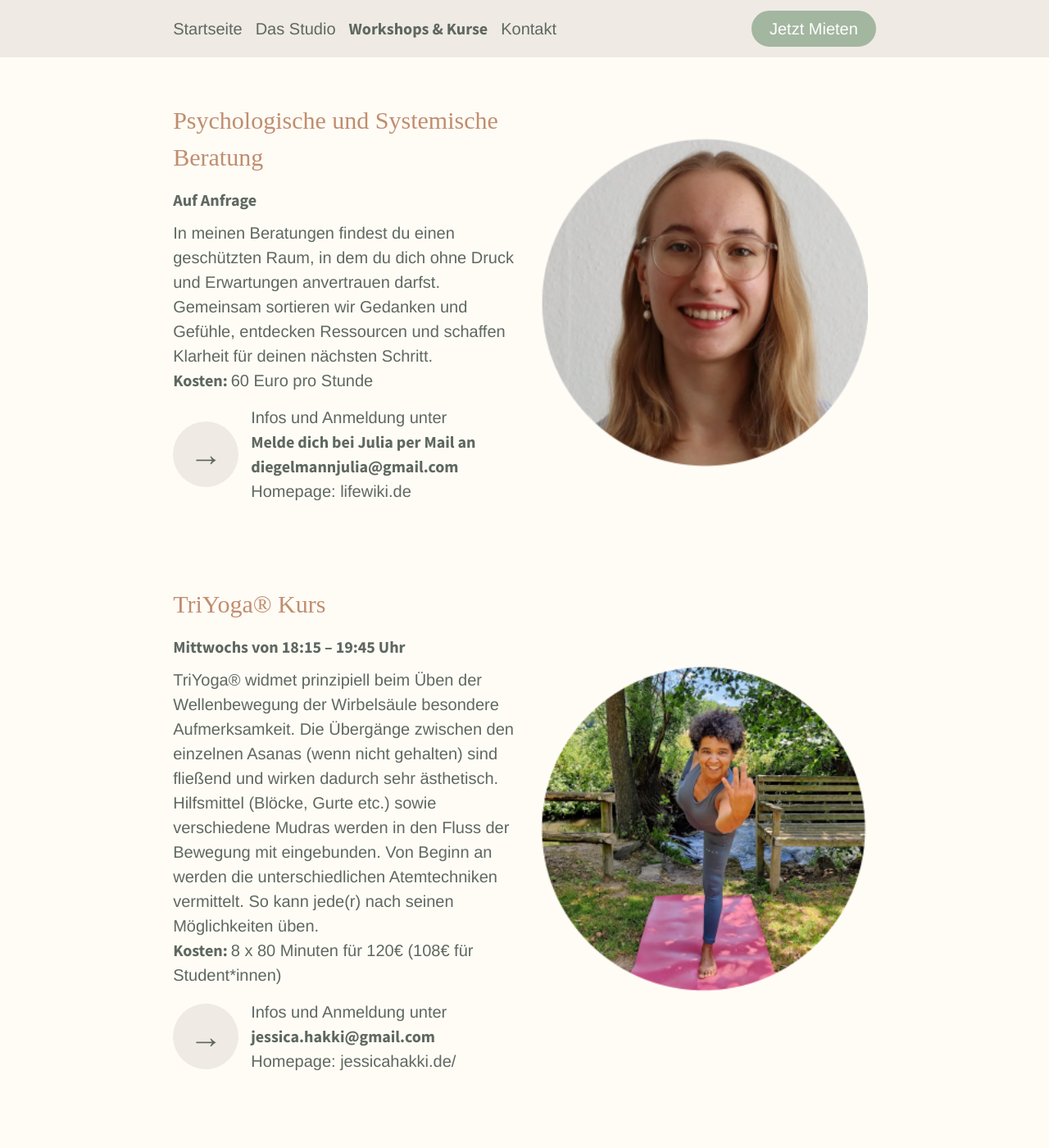
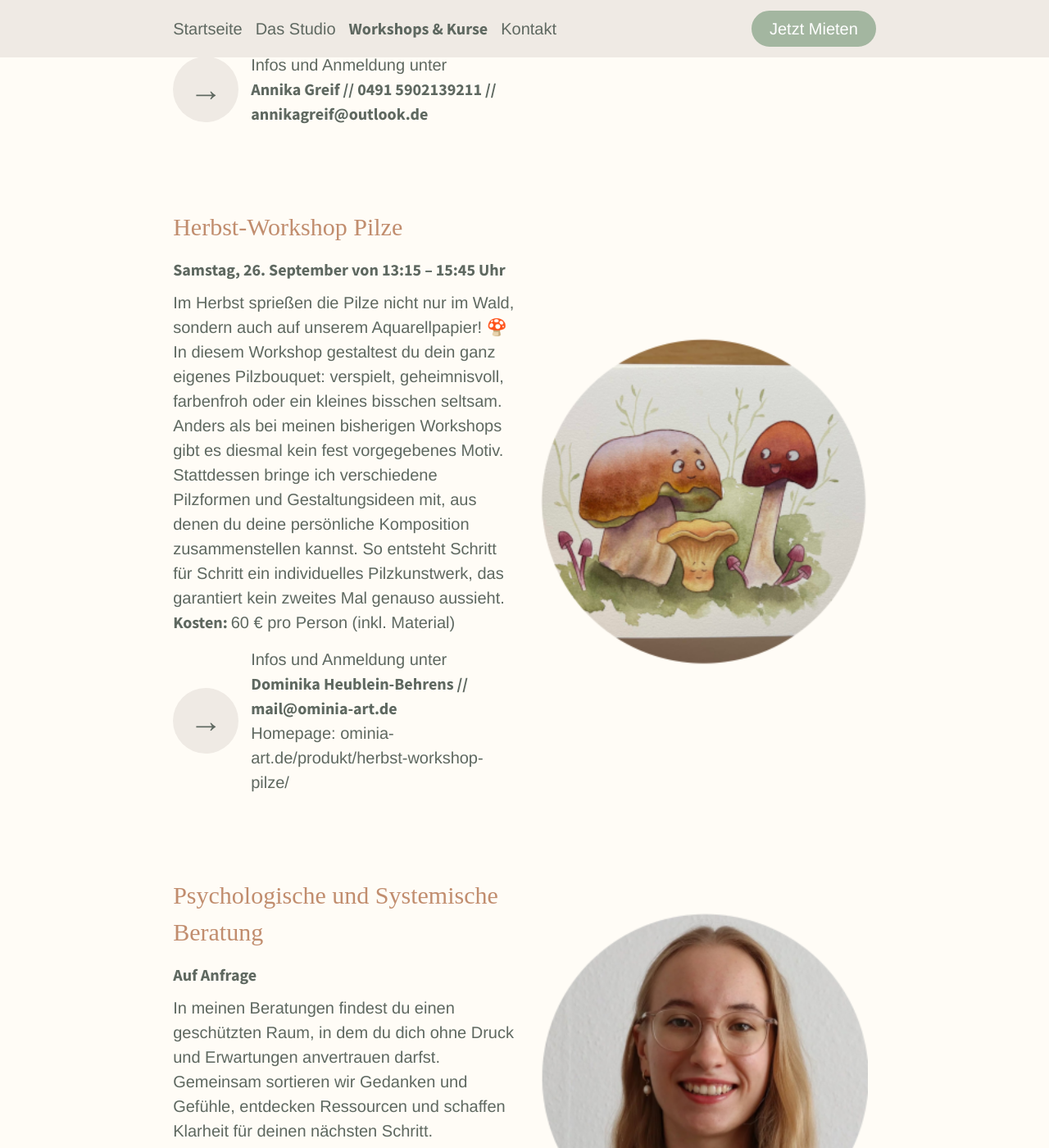
Before and after one commit to sonjafeitsch/meine-nische-website, a Jekyll site: the page built from kurse.html, in a window 1280 px wide and 1400 px high, scrolled down 3305 px. Shown: the whole window at 82% size. Built offline with Jekyll 4.4.1, drawn with Linux system fonts in a browser that asks for light colours; some web fonts are replaced; some of the changed text lies outside the part shown.

Commit message:
update events

```diff
--- a/kurse.html
+++ b/kurse.html
@@ -14,8 +14,9 @@ events:
     costs: "89 € pro Kind"
     address: "Stephanie Naebers // 0171 5324975 // stephanie.naebers@gmail.com"
   - name: "Yoga mit Herz – Fließend zwischen Hatha und Vinyasa"
+    subdescription: Meine Yogastunden sind ein wertfreier Raum voller Herz, in dem körperliche Stärke, Achtsamkeit und menschliche Verbundenheit zusammenfinden.
     image: caro.png
-    time: Dienstags von 19:45 bis 21:30 Uhr (ab September 2026)
+    time: Dienstags von 19:45 bis 21 Uhr (ab September 2026)
     description: "Ein wertfreier Raum voller Herz, Achtsamkeit und körperlicher Stärke kann zu einem Ort werden,
     an dem innere und äußere Balance sowie echtes Wohlbefinden entstehen. Hier begegnen sich Menschen
     in einer Atmosphäre von Respekt und Offenheit – getragen von dem Gefühl, willkommen zu sein und sich ohne
@@ -37,6 +38,18 @@ events:
     Du musst nichts tun, nichts leisten, nichts 'richtig' machen – du darfst einfach empfangen. Lausche den Klängen, nimm wahr, was entsteht, und schenke dir eine Stunde, in der nichts von dir verlangt wird."
     costs: "20 € pro Person"
     address: "Annika Greif // 0491 5902139211 // annikagreif@outlook.de"
+  - name: "Herbst-Workshop Pilze"
+    image: dominika.png
+    time:  Samstag, 26. September von 13:15 – 15:45 Uhr
+    description: "Im Herbst sprießen die Pilze nicht nur im Wald, sondern auch auf unserem Aquarellpapier! 🍄
+    In diesem Workshop gestaltest du dein ganz eigenes Pilzbouquet: verspielt, geheimnisvoll, farbenfroh oder ein
+    kleines bisschen seltsam. Anders als bei meinen bisherigen Workshops gibt es diesmal kein
+    fest vorgegebenes Motiv. Stattdessen bringe ich verschiedene Pilzformen und Gestaltungsideen mit, aus
+    denen du deine persönliche Komposition zusammenstellen kannst.
+    So entsteht Schritt für Schritt ein individuelles Pilzkunstwerk, das garantiert kein zweites Mal genauso aussieht."
+    costs: "60 € pro Person (inkl. Material)"
+    address: "Dominika Heublein-Behrens // mail@ominia-art.de"
+    homepage: "ominia-art.de/produkt/herbst-workshop-pilze/"
   - name: "Psychologische und Systemische Beratung"
     image: julia.png
     time:  Auf Anfrage
@@ -110,10 +123,10 @@ events:
     </div>
     <div class="d-flex flex-column flex-gap-2">
       <div class="text-important">{{ event.time }}</div>
-      <div>{{event.description}}</div>
       {% if event.subdescription %}
       <div>{{ event.subdescription }}</div>
       {% endif %}
+      <div>{{event.description}}</div>
     </div>
     {% if event.costs %}
     <div><span class="text-important">Kosten: </span>{{ event.costs }}</div>
```
Also changed, not shown: images/events/dominika.png.
